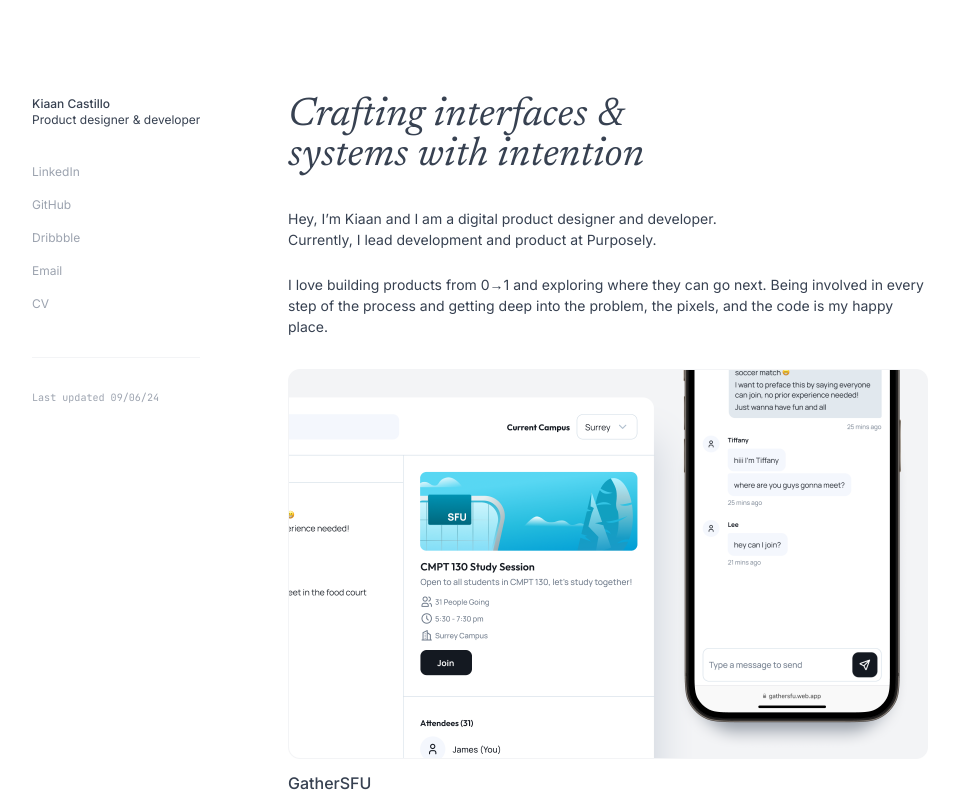
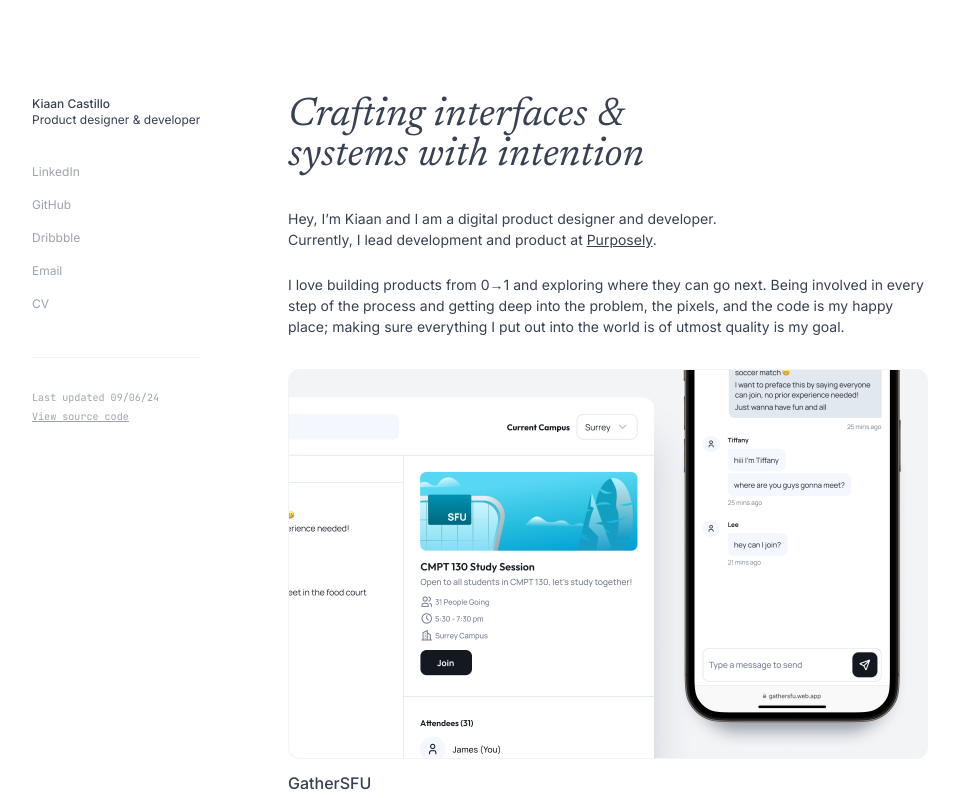
Before and after one commit to KiaanCastillo/kiaancastillo.github.io, a React (Vite) app: page / in a window 1280 px wide. Shown: the top 798 px of the page, without its empty margins (32-987 px from the left). Built offline with nearby package versions, Linux system fonts and the light colour scheme.

Commit message:
Add more animations

```diff
--- a/src/App.tsx
+++ b/src/App.tsx
@@ -55,15 +55,25 @@
             systems with intention
           </h1>
           <p>
-            Hey, I’m Kiaan and I am a digital product designer and developer.{" "}
+            Hey, I’m Kiaan and I am a digital product designer and developer.
           </p>
           <p className="mb-6">
-            Currently, I lead development and product at Purposely.
+            Currently, I lead development and product at{" "}
+            <a
+              href="https://purposely.co"
+              target="_blank"
+              className="underline"
+            >
+              Purposely
+            </a>
+            .
           </p>
           <p>
             I love building products from 0→1 and exploring where they can go
             next. Being involved in every step of the process and getting deep
-            into the problem, the pixels, and the code is my happy place.
+            into the problem, the pixels, and the code is my happy place; making
+            sure everything I put out into the world is of utmost quality is my
+            goal.
           </p>
         </section>
         <section className="opacity-0 animate-blur-in [--blur-delay:100ms]">
@@ -86,7 +96,7 @@
             </h2>
             <img
               src={portraitKiaan}
-              className="max-w-[9.5rem] mt-[-1.25rem] md:absolute left-5"
+              className="max-w-[9.5rem] mt-[-1.25rem] ml-5 md:ml-0 md:absolute left-7 hover:-rotate-2 hover:cursor-pointer transition-transform duration-[250ms] ease-in-out"
               alt="A photo of Kiaan Castillo, facing away from the camera at Santa Monica beach"
             />
           </section>
@@ -111,6 +121,9 @@
               <li>Starting my running era</li>
               <li>Making more time for my loved ones</li>
             </ul>
+            <p className="mt-4">
+              And many more... but for now, thanks for stopping by :)
+            </p>
           </section>
         </section>
       </main>
--- a/src/components/navbar.tsx
+++ b/src/components/navbar.tsx
@@ -18,8 +18,8 @@
         <p className="text-xs">Product designer & developer</p>
       </header>
       <ul className="flex gap-3 lg:block">
-        {links.map(({ href, label }) => (
-          <li className="mb-3">
+        {links.map(({ href, label }, index) => (
+          <li key={index} className="mb-3">
             <a href={href} className="text-gray-400 text-xs" target="_blank">
               {label}
             </a>
@@ -27,9 +27,19 @@
         ))}
       </ul>
       <hr className="bg-gray-100 border-0 h-px hidden lg:block" />
-      <p className="font-mono text-gray-400 text-[0.63rem] hidden lg:block">
-        Last updated 09/06/24
-      </p>
+      <section>
+        <p className="font-mono text-gray-400 text-[0.63rem] hidden lg:block mb-1">
+          Last updated 09/06/24
+        </p>
+        <p className="font-mono text-gray-400 text-[0.63rem] hidden lg:block underline">
+          <a
+            href="https://github.com/KiaanCastillo/kiaancastillo.github.io"
+            target="_blank"
+          >
+            View source code
+          </a>
+        </p>
+      </section>
     </nav>
   );
 };
--- a/src/components/project-item.tsx
+++ b/src/components/project-item.tsx
@@ -12,7 +12,7 @@
   href,
 }: ProjectItemProps) => {
   return (
-    <article className="mb-12 hover:animate-perk-up">
+    <article className="mb-12 hover:translate-y-[-0.25rem] transition-transform ease-in-out duration-[250ms] ">
       <a href={href}>
         <img src={imageSrc} alt="" className="mb-4" />
         <h3 className="font-medium mb-1">{title}</h3>
--- a/src/index.css
+++ b/src/index.css
@@ -23,4 +23,11 @@
   li {
     @apply leading-[150%];
   }
+
+  a:hover {
+    @apply opacity-75;
+    @apply transition-opacity;
+    @apply duration-200;
+    @apply ease-in-out;
+  }
 }
--- a/tailwind.config.js
+++ b/tailwind.config.js
@@ -15,6 +15,8 @@
         "blur-in":
           "blur-in 0.75s cubic-bezier(0.65,0.05,0.36,1) var(--blur-delay, 0) forwards",
         "perk-up": "perk-up 0.25s cubic-bezier(0.65,0.05,0.36,1) forwards",
+        "tilt-right":
+          "tilt-right 0.25s cubic-bezier(0.65,0.05,0.36,1) forwards",
       },
       keyframes: {
         "blur-in": {
@@ -41,6 +43,14 @@
             transform: "translateY(-0.25rem)",
           },
         },
+        "tilt-right": {
+          from: {
+            transform: "rotate(0deg)",
+          },
+          to: {
+            transform: "rotate(-2.5deg)",
+          },
+        },
       },
       backgroundImage: {
         dashed:
```
